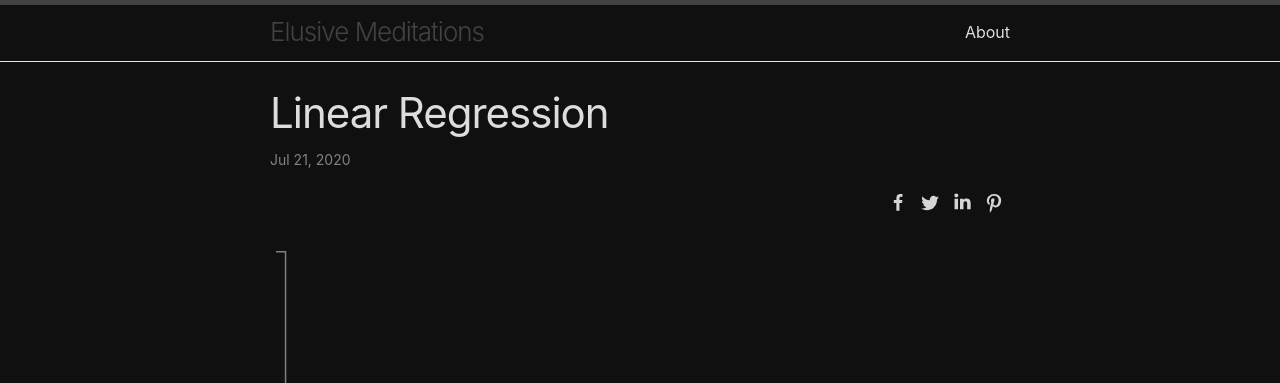
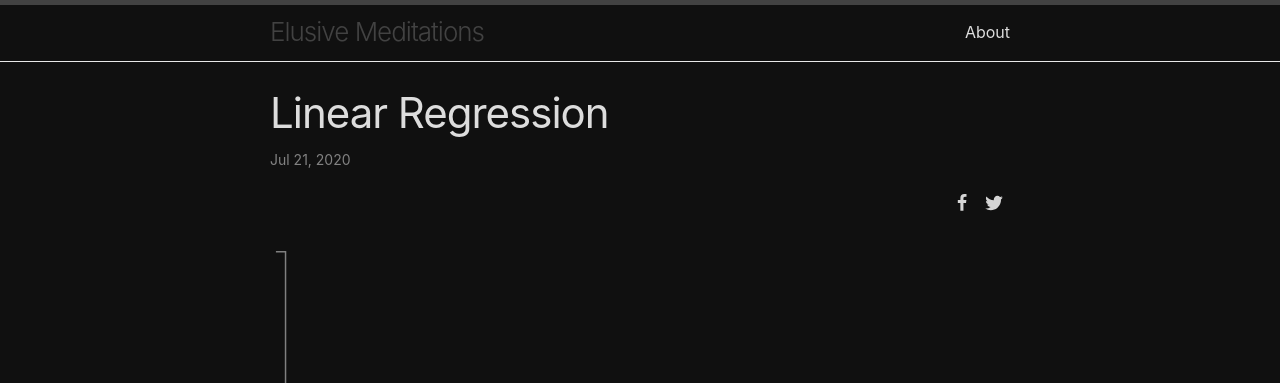
Before and after one commit to DoganCK/em, a Jekyll site: the page built from _posts/2020-7-21-linear-regression.md, in a window 1280 px wide. Shown: the top 383 px of the page. Built offline with Jekyll 4.4.1, drawn with Linux system fonts in a browser that asks for light colours; formulas are drawn with MathJax 3.

Commit message:
share fix

```diff
--- a/_includes/share-buttons.html
+++ b/_includes/share-buttons.html
@@ -29,8 +29,8 @@
 </style>
 
 <div id="share-buttons">
-    <div class="facebook" title="Share this on Facebook" onclick="window.open('http://www.facebook.com/share.php?u={{ site.url }}{{ pageurl }}');"><svg viewBox="0 0 1792 1792" xmlns="http://www.w3.org/2000/svg"><path d="M1343 12v264h-157q-86 0-116 36t-30 108v189h293l-39 296h-254v759h-306v-759h-255v-296h255v-218q0-186 104-288.5t277-102.5q147 0 228 12z"/></svg></div>
-    <div class="twitter" title="Share this on Twitter" onclick="window.open('http://twitter.com/intent/tweet?text={{ site.url }}{{ pageurl }}');"><svg viewBox="0 0 1792 1792" xmlns="http://www.w3.org/2000/svg"><path d="M1684 408q-67 98-162 167 1 14 1 42 0 130-38 259.5t-115.5 248.5-184.5 210.5-258 146-323 54.5q-271 0-496-145 35 4 78 4 225 0 401-138-105-2-188-64.5t-114-159.5q33 5 61 5 43 0 85-11-112-23-185.5-111.5t-73.5-205.5v-4q68 38 146 41-66-44-105-115t-39-154q0-88 44-163 121 149 294.5 238.5t371.5 99.5q-8-38-8-74 0-134 94.5-228.5t228.5-94.5q140 0 236 102 109-21 205-78-37 115-142 178 93-10 186-50z"/></svg></div>
-    <div class="linkedin" title="Share this on Linkedin" onclick="window.open('https://www.linkedin.com/shareArticle?mini=true&url={{ site.url }}{{ pageurl }}&title=&summary=&source=');"><svg viewBox="0 0 1792 1792" xmlns="http://www.w3.org/2000/svg"><path d="M477 625v991h-330v-991h330zm21-306q1 73-50.5 122t-135.5 49h-2q-82 0-132-49t-50-122q0-74 51.5-122.5t134.5-48.5 133 48.5 51 122.5zm1166 729v568h-329v-530q0-105-40.5-164.5t-126.5-59.5q-63 0-105.5 34.5t-63.5 85.5q-11 30-11 81v553h-329q2-399 2-647t-1-296l-1-48h329v144h-2q20-32 41-56t56.5-52 87-43.5 114.5-15.5q171 0 275 113.5t104 332.5z"/></svg></div>
-    {% if page.image %}<div class="pinterest" title="Share this on Pinterest" onclick="window.open('https://pinterest.com/pin/create/button/?url=&media={{ site.url }}{{ page.image }}&description=');"><svg viewBox="0 0 1792 1792" xmlns="http://www.w3.org/2000/svg"><path d="M256 597q0-108 37.5-203.5t103.5-166.5 152-123 185-78 202-26q158 0 294 66.5t221 193.5 85 287q0 96-19 188t-60 177-100 149.5-145 103-189 38.5q-68 0-135-32t-96-88q-10 39-28 112.5t-23.5 95-20.5 71-26 71-32 62.5-46 77.5-62 86.5l-14 5-9-10q-15-157-15-188 0-92 21.5-206.5t66.5-287.5 52-203q-32-65-32-169 0-83 52-156t132-73q61 0 95 40.5t34 102.5q0 66-44 191t-44 187q0 63 45 104.5t109 41.5q55 0 102-25t78.5-68 56-95 38-110.5 20-111 6.5-99.5q0-173-109.5-269.5t-285.5-96.5q-200 0-334 129.5t-134 328.5q0 44 12.5 85t27 65 27 45.5 12.5 30.5q0 28-15 73t-37 45q-2 0-17-3-51-15-90.5-56t-61-94.5-32.5-108-11-106.5z"/></svg></div>{% endif %}
+    <div class="facebook" title="Share this on Facebook" onclick="window.open('https://www.facebook.com/sharer/sharer.php?u={{site.url}}{{page.url}}', 'mywin', 'left=20,top=20,width=500,height=500,toolbar=1,resizable=0'); return false;"><svg viewBox="0 0 1792 1792" xmlns="http://www.w3.org/2000/svg"><path d="M1343 12v264h-157q-86 0-116 36t-30 108v189h293l-39 296h-254v759h-306v-759h-255v-296h255v-218q0-186 104-288.5t277-102.5q147 0 228 12z"/></svg></div>
+    <div class="twitter" title="Share this on Twitter" onclick="window.open('http://twitter.com/intent/tweet?url={{ site.url }}{{ pageurl }}', 'mywin', 'left=20,top=20,width=500,height=500,toolbar=1,resizable=0'); return false;"><svg viewBox="0 0 1792 1792" xmlns="http://www.w3.org/2000/svg"><path d="M1684 408q-67 98-162 167 1 14 1 42 0 130-38 259.5t-115.5 248.5-184.5 210.5-258 146-323 54.5q-271 0-496-145 35 4 78 4 225 0 401-138-105-2-188-64.5t-114-159.5q33 5 61 5 43 0 85-11-112-23-185.5-111.5t-73.5-205.5v-4q68 38 146 41-66-44-105-115t-39-154q0-88 44-163 121 149 294.5 238.5t371.5 99.5q-8-38-8-74 0-134 94.5-228.5t228.5-94.5q140 0 236 102 109-21 205-78-37 115-142 178 93-10 186-50z"/></svg></div>
+    <!-- <div class="linkedin" title="Share this on Linkedin" onclick="window.open('https://www.linkedin.com/shareArticle?mini=true&url={{site.url}}{{page.url}}&title=&summary=&source=', 'mywin', 'left=20,top=20,width=500,height=500,toolbar=1,resizable=0'); return false;"><svg viewBox="0 0 1792 1792" xmlns="http://www.w3.org/2000/svg"><path d="M477 625v991h-330v-991h330zm21-306q1 73-50.5 122t-135.5 49h-2q-82 0-132-49t-50-122q0-74 51.5-122.5t134.5-48.5 133 48.5 51 122.5zm1166 729v568h-329v-530q0-105-40.5-164.5t-126.5-59.5q-63 0-105.5 34.5t-63.5 85.5q-11 30-11 81v553h-329q2-399 2-647t-1-296l-1-48h329v144h-2q20-32 41-56t56.5-52 87-43.5 114.5-15.5q171 0 275 113.5t104 332.5z"/></svg></div>
+    {% if page.image %}<div class="pinterest" title="Share this on Pinterest" onclick="window.open('https://pinterest.com/pin/create/button/?url=&media={{ site.url }}{{ page.image }}&description=', 'mywin', 'left=20,top=20,width=500,height=500,toolbar=1,resizable=0'); return false;"><svg viewBox="0 0 1792 1792" xmlns="http://www.w3.org/2000/svg"><path d="M256 597q0-108 37.5-203.5t103.5-166.5 152-123 185-78 202-26q158 0 294 66.5t221 193.5 85 287q0 96-19 188t-60 177-100 149.5-145 103-189 38.5q-68 0-135-32t-96-88q-10 39-28 112.5t-23.5 95-20.5 71-26 71-32 62.5-46 77.5-62 86.5l-14 5-9-10q-15-157-15-188 0-92 21.5-206.5t66.5-287.5 52-203q-32-65-32-169 0-83 52-156t132-73q61 0 95 40.5t34 102.5q0 66-44 191t-44 187q0 63 45 104.5t109 41.5q55 0 102-25t78.5-68 56-95 38-110.5 20-111 6.5-99.5q0-173-109.5-269.5t-285.5-96.5q-200 0-334 129.5t-134 328.5q0 44 12.5 85t27 65 27 45.5 12.5 30.5q0 28-15 73t-37 45q-2 0-17-3-51-15-90.5-56t-61-94.5-32.5-108-11-106.5z"/></svg></div>{% endif %} -->
 </div>
```
